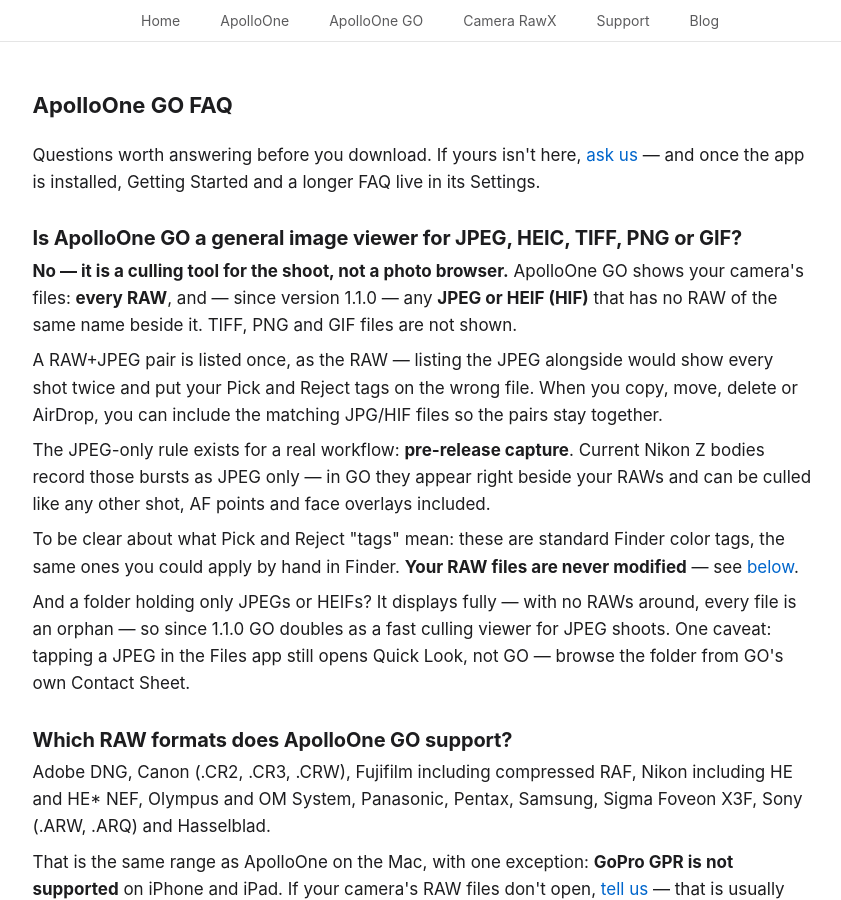
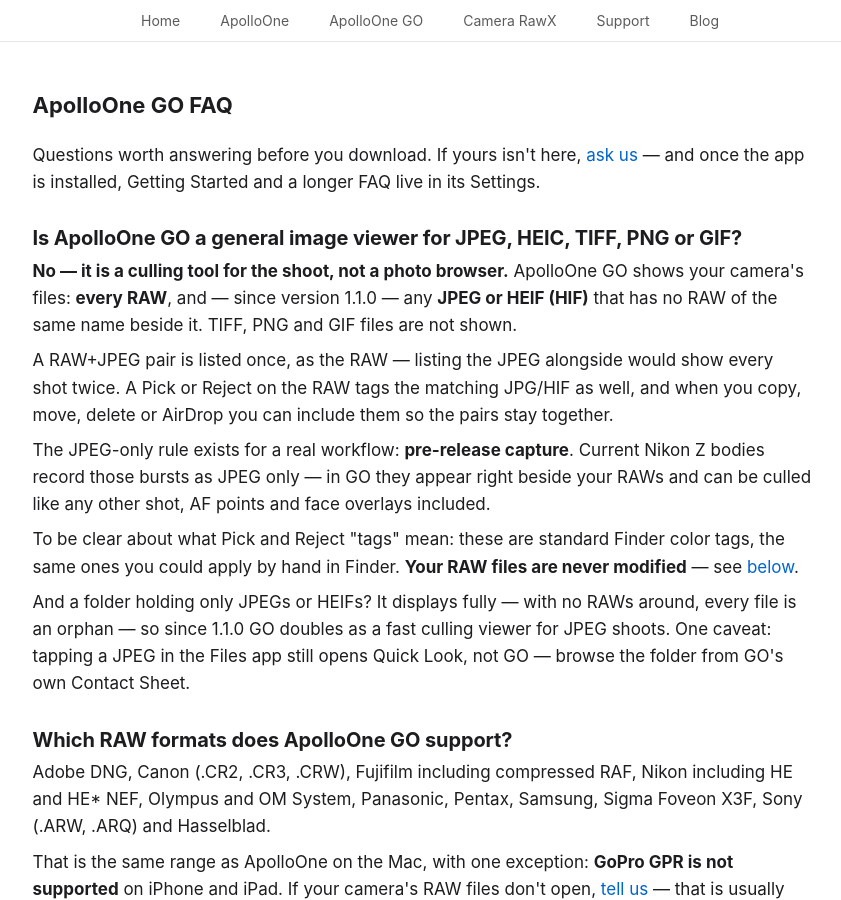
Before and after one commit to anogeissus/anogeissus.com, a Jekyll site: the page apolloone-go-faq.html, which Jekyll copies as it is, in a window 1280 px wide and 900 px high. Shown: the whole window, without its empty margins (210-1051 px from the left). Built offline with Jekyll 4.4.1, drawn with Linux system fonts in a browser that asks for light colours; some web fonts are replaced; some of the changed text lies outside the part shown.

Commit message:
ApolloOne GO page + FAQ: the Picked + Unmarked filter, Pick/Reject tags the JPG/HIF of a pair, and Delete on a memory card or SSD moves the files into a Rejected folder instead of erasing (GO Build 292, Telmo's feedback 2026-09-21). JSON-LD answers mirrored, sitemap dates bumped.

```diff
--- a/apolloone-go-faq.html
+++ b/apolloone-go-faq.html
@@ -21,7 +21,7 @@
           "name": "Is ApolloOne GO a general image viewer for JPEG, HEIC, TIFF, PNG or GIF?",
           "acceptedAnswer": {
             "@type": "Answer",
-            "text": "No — it is a culling tool for the shoot, not a photo browser. ApolloOne GO shows every RAW, and since version 1.1.0 any JPEG or HEIF (HIF) that has no RAW of the same name beside it — so JPEG-only shots such as Nikon's pre-release capture bursts appear beside your RAWs and can be culled, with AF point and face overlays. A RAW+JPEG pair is listed once, as the RAW; copy, move, delete and AirDrop can include the matching JPG/HIF files so pairs stay together. A folder holding only JPEGs displays fully, so GO doubles as a culling viewer for JPEG shoots. TIFF, PNG and GIF files are not shown. Decisions are standard Finder color tags — your files are never modified."
+            "text": "No — it is a culling tool for the shoot, not a photo browser. ApolloOne GO shows every RAW, and since version 1.1.0 any JPEG or HEIF (HIF) that has no RAW of the same name beside it — so JPEG-only shots such as Nikon's pre-release capture bursts appear beside your RAWs and can be culled, with AF point and face overlays. A RAW+JPEG pair is listed once, as the RAW; a Pick or Reject on the RAW tags the matching JPG/HIF as well, and copy, move, delete and AirDrop can include them so pairs stay together. A folder holding only JPEGs displays fully, so GO doubles as a culling viewer for JPEG shoots. TIFF, PNG and GIF files are not shown. Decisions are standard Finder color tags — your files are never modified."
           }
         },
         {
@@ -133,7 +133,7 @@
           "name": "Will it change my original files?",
           "acceptedAnswer": {
             "@type": "Answer",
-            "text": "No. Your RAW files are never rewritten. Picking and rejecting sets a standard Finder color tag — the same tag you could apply by hand in Finder. A Finder tag is file metadata kept by the operating system alongside the file; not a single byte inside the RAW is touched, exactly as when you tag a file in Finder on your Mac. Copy, move and delete happen only when you ask for them, and each is confirmed before it runs."
+            "text": "No. Your RAW files are never rewritten. Picking and rejecting sets a standard Finder color tag — the same tag you could apply by hand in Finder. A Finder tag is file metadata kept by the operating system alongside the file; not a single byte inside the RAW is touched, exactly as when you tag a file in Finder on your Mac. Copy, move and delete happen only when you ask for them, and each is confirmed before it runs. On a memory card or SSD, Delete never erases: it moves the files into a Rejected folder at the top of the card, which you can delete in the Files app."
           }
         },
         {
@@ -182,7 +182,7 @@
 
         <h2>Is ApolloOne GO a general image viewer for JPEG, HEIC, TIFF, PNG or GIF?</h2>
         <p><strong>No — it is a culling tool for the shoot, not a photo browser.</strong> ApolloOne GO shows your camera's files: <strong>every RAW</strong>, and — since version 1.1.0 — any <strong>JPEG or HEIF (HIF)</strong> that has no RAW of the same name beside it. TIFF, PNG and GIF files are not shown.</p>
-        <p>A RAW+JPEG pair is listed once, as the RAW — listing the JPEG alongside would show every shot twice and put your Pick and Reject tags on the wrong file. When you copy, move, delete or AirDrop, you can include the matching JPG/HIF files so the pairs stay together.</p>
+        <p>A RAW+JPEG pair is listed once, as the RAW — listing the JPEG alongside would show every shot twice. A Pick or Reject on the RAW tags the matching JPG/HIF as well, and when you copy, move, delete or AirDrop you can include them so the pairs stay together.</p>
         <p>The JPEG-only rule exists for a real workflow: <strong>pre-release capture</strong>. Current Nikon Z bodies record those bursts as JPEG only — in GO they appear right beside your RAWs and can be culled like any other shot, AF points and face overlays included.</p>
         <p>To be clear about what Pick and Reject "tags" mean: these are standard Finder color tags, the same ones you could apply by hand in Finder. <strong>Your RAW files are never modified</strong> — see <a href="#originals">below</a>.</p>
         <p>And a folder holding only JPEGs or HEIFs? It displays fully — with no RAWs around, every file is an orphan — so since 1.1.0 GO doubles as a fast culling viewer for JPEG shoots. One caveat: tapping a JPEG in the Files app still opens Quick Look, not GO — browse the folder from GO's own Contact Sheet.</p>
@@ -235,7 +235,7 @@
 
         <h2 id="originals">Will it change my original files?</h2>
         <p><strong>No. Your RAW files are never rewritten.</strong> Picking and rejecting sets a standard Finder color tag — the same tag you could apply by hand in Finder. A Finder tag is file metadata kept by the operating system alongside the file; not a single byte inside the RAW is touched, exactly as when you tag a file in Finder on your Mac.</p>
-        <p>Copy, move and delete happen only when you ask for them, and each is confirmed before it runs.</p>
+        <p>Copy, move and delete happen only when you ask for them, and each is confirmed before it runs. On a memory card or SSD, Delete never erases: it moves the files into a Rejected folder at the top of the card, which you can delete in the Files app.</p>
 
         <h2>Does it need an internet connection?</h2>
         <p>Browsing, viewing, culling, importing and AirDrop all work <strong>fully offline</strong> — which matters, given where culling usually happens. A connection is needed only to make or restore the purchase, and for iCloud to carry your decisions home.</p>
--- a/apolloone-go.html
+++ b/apolloone-go.html
@@ -115,7 +115,7 @@
 <section class="feature feature-stacked">
     <div class="feature-text">
         <h2>Contact Sheet</h2>
-        <p>Browse the whole shoot in a <strong>thumbnail grid</strong> with three zoom levels, sorting, and one-tap filters for <strong>All, Picked, and Rejected</strong> images — or group everything <strong>by capture day</strong> under sticky date headers and select a whole day at once. Touch and hold a thumbnail, then drag: a small card follows your finger with each image's name, date, size, and exposure info — compare shots without opening them.</p>
+        <p>Browse the whole shoot in a <strong>thumbnail grid</strong> with three zoom levels, sorting, and one-tap filters for <strong>All, Picked, Picked + Unmarked, and Rejected</strong> images — or group everything <strong>by capture day</strong> under sticky date headers and select a whole day at once. Touch and hold a thumbnail, then drag: a small card follows your finger with each image's name, date, size, and exposure info — compare shots without opening them.</p>
     </div>
     <div class="feature-image device-pair">
         <img class="shot-iphone" src="images/apolloone-go-contact-sheet-iphone.jpg?v=2" alt="Contact sheet on iPhone, showing the shoot as a scrollable grid of thumbnails" loading="lazy">
--- a/sitemap.xml
+++ b/sitemap.xml
@@ -28,7 +28,7 @@
   </url>
   <url>
     <loc>https://anogeissus.com/apolloone-go.html</loc>
-    <lastmod>2026-07-30</lastmod>
+    <lastmod>2026-09-22</lastmod>
     <changefreq>monthly</changefreq>
     <priority>0.9</priority>
   </url>
@@ -70,7 +70,7 @@
   </url>
   <url>
     <loc>https://anogeissus.com/apolloone-go-faq.html</loc>
-    <lastmod>2026-07-30</lastmod>
+    <lastmod>2026-09-22</lastmod>
     <changefreq>monthly</changefreq>
     <priority>0.7</priority>
   </url>
```
Also changed, not shown: other parts of apolloone-go.html (+1 -1 lines).
